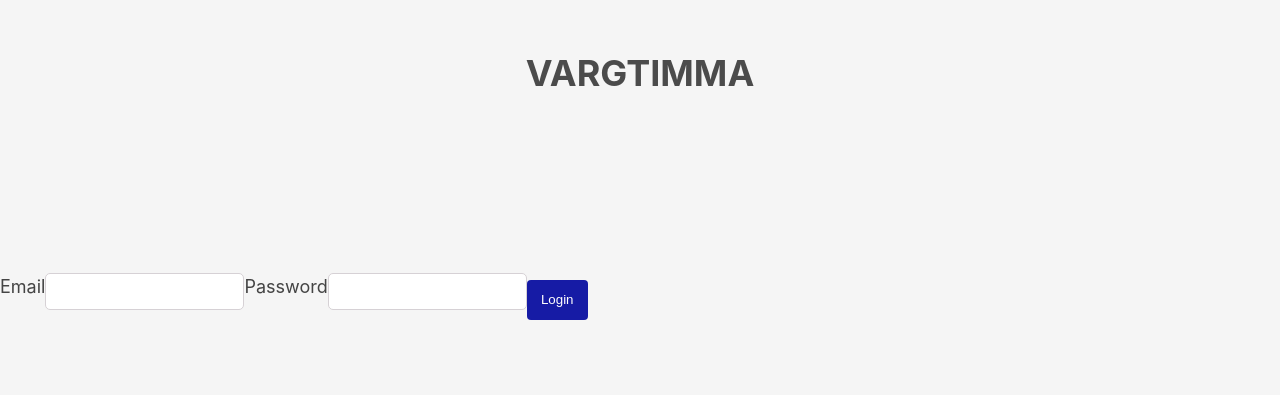
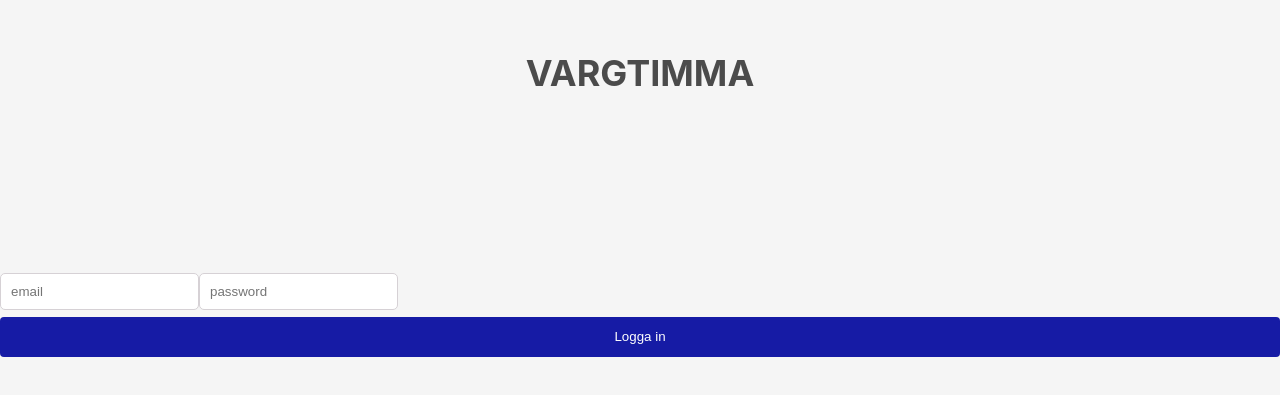
Before and after one commit to frinica/Vargtimma, a React (Create React App) app: page /login in a window 1280 px wide. Shown: the part 127-522 px from the top of the page. Built offline with nearby package versions, Linux system fonts and the light colour scheme; what @cometchat-pro/chat would draw is missing.

Commit message:
update Login page with formik and yup

```diff
--- a/src/App.tsx
+++ b/src/App.tsx
@@ -4,7 +4,7 @@ import GroupChatPage from "./pages/community/GroupChatPage";
 import HomePage from "./pages/HomePage";
 import LandingPage from "./pages/LandingPage";
 import Navigation from "./pages/Navigation";
-import LoginPage from "./pages/users/LoginPage";
+import LoginPage from "./pages/users/Login";
 import RegisterPage from "./pages/users/Register";
 
 const App = () => {
--- /dev/null
+++ b/src/pages/users/Login.tsx
@@ -0,0 +1,32 @@
+import { FC } from "react";
+import { Form, Field, Formik, ErrorMessage } from "formik";
+import * as Yup from "yup";
+
+const LoginPage: FC = () => {
+  const initValues = { email: "", password: "" };
+  const LoginSchema = Yup.object().shape({
+    email: Yup.string().email().required(),
+    password: Yup.string().min(8).required(),
+  });
+  return (
+    <>
+      <Formik
+        initialValues={initValues}
+        onSubmit={(values, { setSubmitting }) => {
+          console.log(values);
+          setSubmitting(false);
+        }}
+        validationSchema={LoginSchema}
+      >
+        <Form>
+          <Field type="text" name="email" placeholder="email" />
+          <ErrorMessage name="email" component="span" className="error" />
+          <Field type="password" name="password" placeholder="password" />
+          <ErrorMessage name="password" component="span" className="error" />
+          <button type="submit">Logga in</button>
+        </Form>
+      </Formik>
+    </>
+  );
+};
+export default LoginPage;
--- a/src/pages/users/LoginPage.tsx
+++ /dev/null
@@ -1,82 +0,0 @@
-import axios from "axios";
-import { FC, useEffect, useState } from "react";
-import { useNavigate } from "react-router-dom";
-
-const API_URL = "https://localhost:3000/login";
-
-const LoginPage: FC = () => {
-  const navigate = useNavigate();
-  const [formData, setFormData] = useState({
-    email: "",
-    password: "",
-  });
-  const { email, password } = formData;
-
-  const handleChange = (e: any) => {
-    setFormData((prevState) => ({
-      ...prevState,
-      [e.target.name]: e.target.value,
-    }));
-  };
-
-  const handleSubmit = (e: any) => {
-    e.preventDefault();
-
-    const credentials = {
-      email,
-      password,
-    };
-    login(credentials);
-  };
-
-  const login = async (credentials: any) => {
-    await axios
-      .post(API_URL, credentials)
-      .then((res) => {
-        const token = res.data.token;
-        localStorage.setItem("token", token);
-        if (token) {
-          axios.defaults.headers.common["Authorization"] = `Bearer ${token}`;
-        } else {
-          delete axios.defaults.headers.common["Authorization"];
-        }
-      })
-      .then(() => {
-        navigate("/start");
-        window.location.reload();
-      });
-  };
-
-  return (
-    <>
-      <form onSubmit={handleSubmit}>
-        <div>
-          <label htmlFor="email">Email</label>
-        </div>
-        <div>
-          <input
-            type="email"
-            name="email"
-            value={email}
-            onChange={handleChange}
-          />
-        </div>
-        <div>
-          <label htmlFor="password">Password</label>
-        </div>
-        <div>
-          <input
-            type="password"
-            name="password"
-            value={password}
-            onChange={handleChange}
-          />
-        </div>
-        <div>
-          <button type="submit">Login</button>
-        </div>
-      </form>
-    </>
-  );
-};
-export default LoginPage;
--- a/src/pages/users/Register.tsx
+++ b/src/pages/users/Register.tsx
@@ -29,11 +29,6 @@ const RegisterPage: FC = () => {
       .required("Obligatoriskt fält")
       .oneOf([Yup.ref("password")], "Lösenoret matchar inte"),
   });
-
-  /* const handleSubmit = (e: any) => {
-    e.preventDefault();
-    console.log(e);
-  }; */
 
   return (
     <Formik
```
